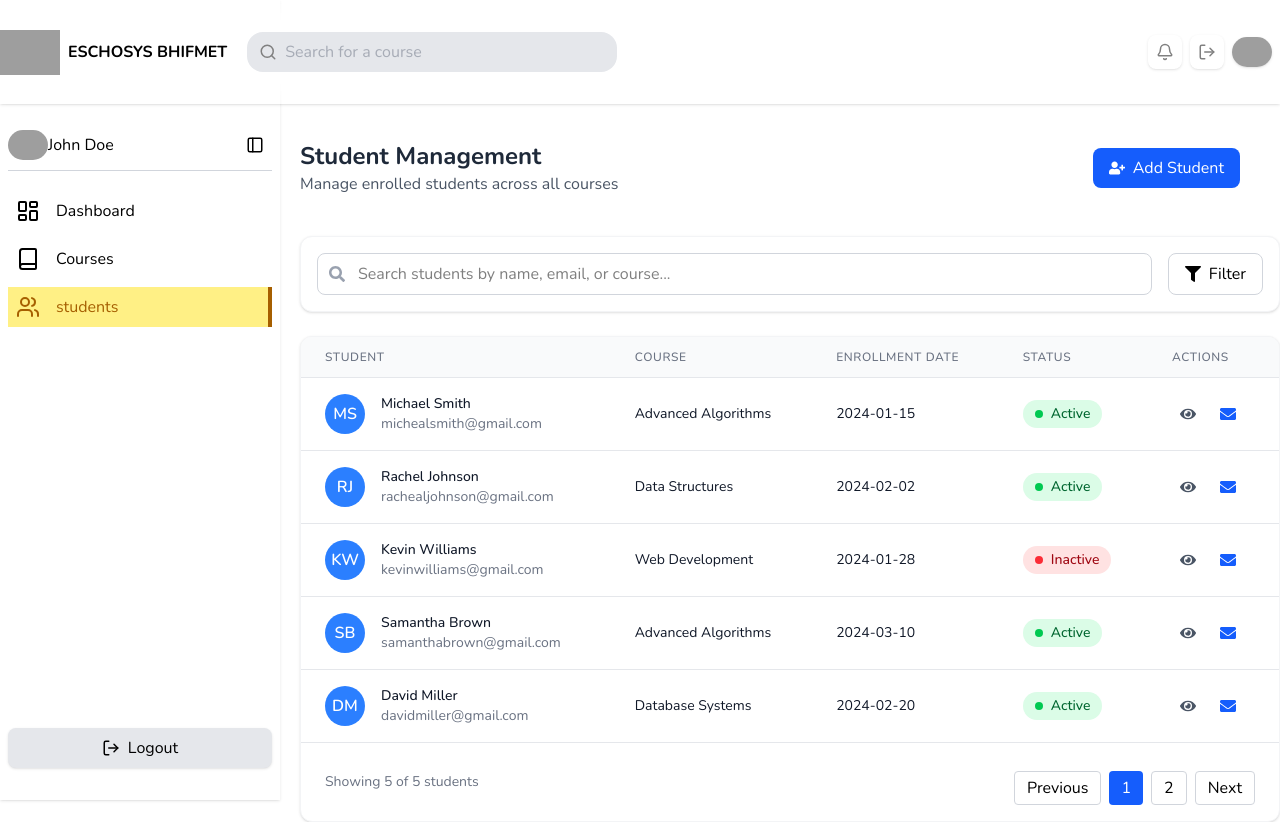
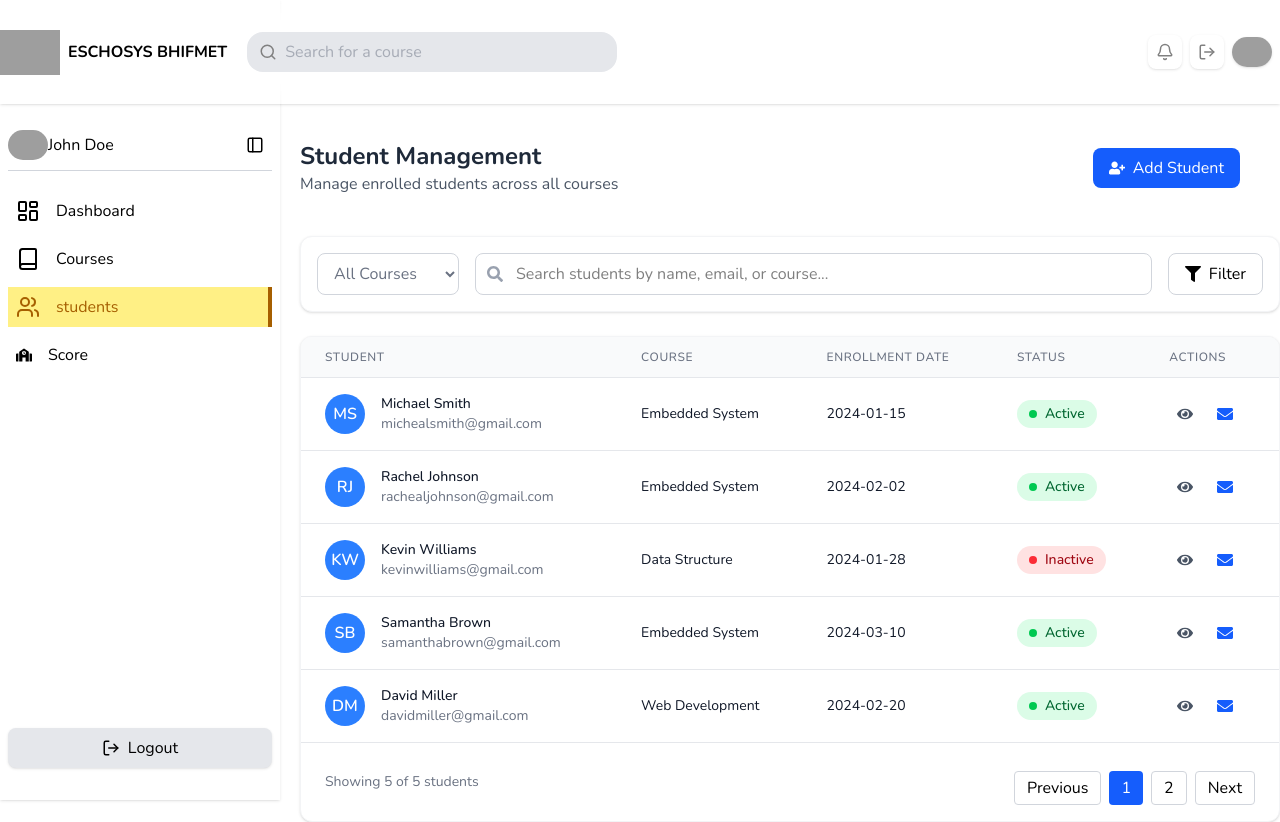
Before and after one commit to amandangum/Score-Tracker, a React (Vite) app: page /lecturer-students in a window 1280 px wide. Built offline with nearby package versions, Linux system fonts and the light colour scheme; grey boxes are pictures that could not be loaded.

Commit message:
Modified The Student Section of the Lecturer Dashboard

```diff
--- a/src/Scripts/Sidebar-routes.js
+++ b/src/Scripts/Sidebar-routes.js
@@ -1,4 +1,5 @@
 import { LayoutDashboard, Book, Users, GraduationCap, MessageCircle} from "lucide-react";
+import { FaSchool } from "react-icons/fa";
 
 
 const StudentsRoute = [
@@ -68,7 +69,13 @@ const lecturerRoute = [
         name: "students",
         route: "/lecturer-students",
         icon: Users
-    }
+    },
+    {
+        id:'4',
+        name: "Score",
+        route: "/lecturer-score",
+        icon: FaSchool
+    },
 ];
 
 export {StudentsRoute, adminRoute,lecturerRoute};
--- a/src/components/(teacher-routes)/Students/StudentTable.jsx
+++ b/src/components/(teacher-routes)/Students/StudentTable.jsx
@@ -10,12 +10,13 @@ import {
 
 const Users = () => {
   const [searchTerm, setSearchTerm] = useState("");
+  const [selectedCourse, setSelectedCourse] = useState("");
   const [users, setUsers] = useState([
     {
       id: 1,
       name: "Michael Smith",
       email: "michealsmith@gmail.com",
-      course: "Advanced Algorithms",
+      course: "Embedded System",
       enrollmentDate: "2024-01-15",
       status: "active",
       avatar: "MS",
@@ -24,7 +25,7 @@ const Users = () => {
       id: 2,
       name: "Rachel Johnson",
       email: "rachealjohnson@gmail.com",
-      course: "Data Structures",
+      course: "Embedded System",
       enrollmentDate: "2024-02-02",
       status: "active",
       avatar: "RJ",
@@ -33,7 +34,7 @@ const Users = () => {
       id: 3,
       name: "Kevin Williams",
       email: "kevinwilliams@gmail.com",
-      course: "Web Development",
+      course: "Data Structure",
       enrollmentDate: "2024-01-28",
       status: "inactive",
       avatar: "KW",
@@ -42,7 +43,7 @@ const Users = () => {
       id: 4,
       name: "Samantha Brown",
       email: "samanthabrown@gmail.com",
-      course: "Advanced Algorithms",
+      course: "Embedded System",
       enrollmentDate: "2024-03-10",
       status: "active",
       avatar: "SB",
@@ -51,19 +52,25 @@ const Users = () => {
       id: 5,
       name: "David Miller",
       email: "davidmiller@gmail.com",
-      course: "Database Systems",
+      course: "Web Development",
       enrollmentDate: "2024-02-20",
       status: "active",
       avatar: "DM",
     },
   ]);
 
-  const filteredUsers = users.filter(
-    (user) =>
-      user.name.toLowerCase().includes(searchTerm.toLowerCase()) ||
-      user.email.toLowerCase().includes(searchTerm.toLowerCase()) ||
-      user.course.toLowerCase().includes(searchTerm.toLowerCase())
-  );
+  const filteredUsers = users.filter((user) => {
+  const matchesSearch =
+    user.name.toLowerCase().includes(searchTerm.toLowerCase()) ||
+    user.email.toLowerCase().includes(searchTerm.toLowerCase()) ||
+    user.course.toLowerCase().includes(searchTerm.toLowerCase());
+
+  const matchesCourse =
+    selectedCourse === "" || user.course === selectedCourse;
+
+  return matchesSearch && matchesCourse;
+});
+
 
   const toggleStatus = (id) => {
     setUsers(
@@ -96,7 +103,17 @@ const Users = () => {
       </div>
 
       <div className="bg-white p-4 rounded-xl shadow-sm border border-gray-100 mt-10">
-        <div className="flex flex-col md:flex-row gap-4">
+        <div className="flex flex-col md:flex-row items-center justify-center gap-4">
+          <select
+            value={selectedCourse}
+            onChange={(e) => setSelectedCourse(e.target.value)}
+            className="text-gray-500 border cursor-pointer border-gray-300 py-2 md:w-[15%] px-3 rounded-lg focus:outline-none focus:ring-blue-500"
+          >
+            <option value="">All Courses</option>
+            <option value="Embedded System">Embedded System</option>
+            <option value="Data Structure">Data Structure</option>
+            <option value="Web Development">Web Development</option>
+          </select>
           {/* Search */}
           <div className="flex-1 relative">
             <div className="absolute inset-y-0 left-0 pl-3 flex items-center pointer-events-none">
@@ -105,7 +122,7 @@ const Users = () => {
             <input
               type="text"
               placeholder="Search students by name, email, or course..."
-              className="pl-10 pr-4 py-2 w-full border border-gray-300 rounded-lg focus:ring-2 focus:ring-blue-500 focus:border-transparent"
+              className="pl-10 pr-4 py-2 w-full border border-gray-300 rounded-lg focus:ring-2 focus:ring-blue-500 focus:outline-none"
               value={searchTerm}
               onChange={(e) => setSearchTerm(e.target.value)}
             />
```
